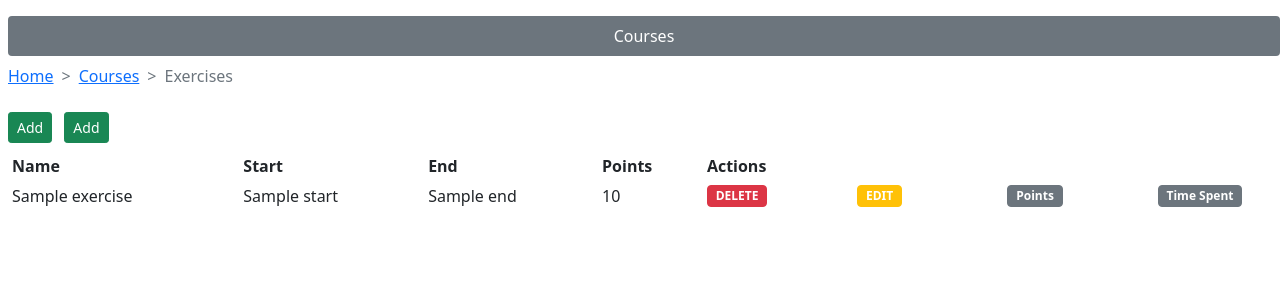
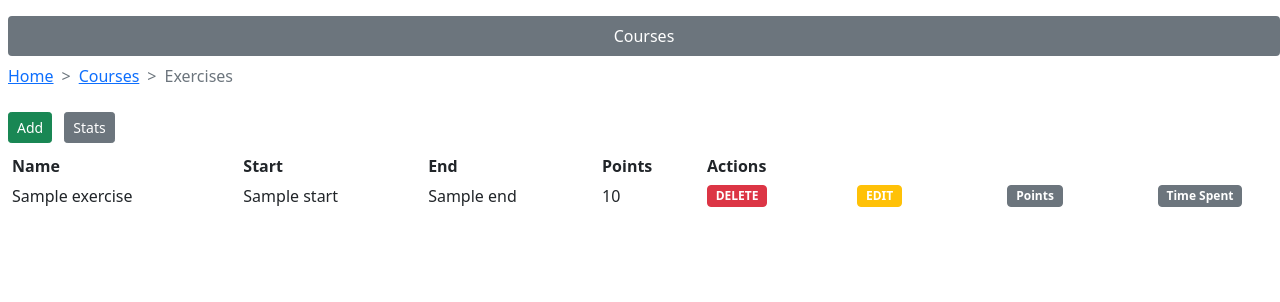
Before and after one commit to Mari-W/laurel-courses-server, a Flask app: template templates/admin/exercises.html in a window 1280 px wide. Shown: the top 302 px of the page. Run offline with Flask 2, Linux system fonts and the light colour scheme; the template is opened without the code that fills it: most values are stand-ins (such as "Sample title", 1, 10 or a date in 2020); parts of the project's set-up code (start-up, migrations or seed data) failed here and were passed over; some libraries are stand-ins or nearby versions.

Commit message:
Fix exercises tempalte

```diff
--- a/templates/admin/exercises.html
+++ b/templates/admin/exercises.html
@@ -1,6 +1,6 @@
 {% include 'admin/nav.html' %}
 <a class="btn btn-success my-2 ms-2 btn-sm" href="/admin/exercises/{{ course }}/add">Add</a>
-<a class="btn btn-success my-2 ms-2 btn-sm" href="/api/course/{{ course }}/exercises/stats">Add</a>
+<a class="btn btn-secondary my-2 ms-2 btn-sm" href="/api/course/{{ course }}/exercises/stats">Stats</a>
 
 <table class="table table-borderless table-sm ms-2">
     <thead>
```
